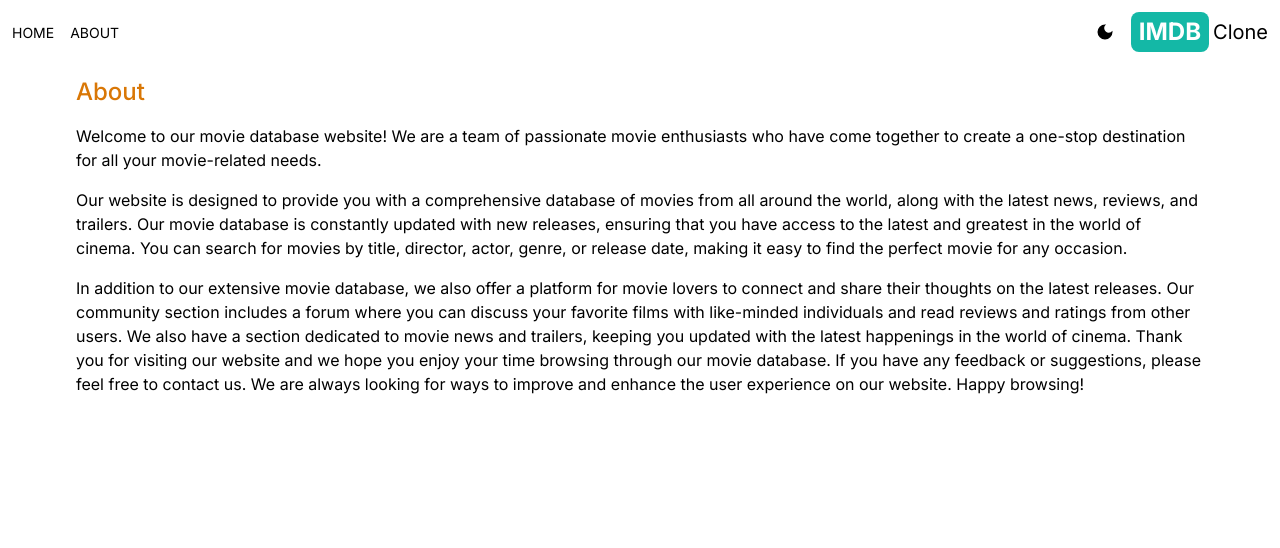
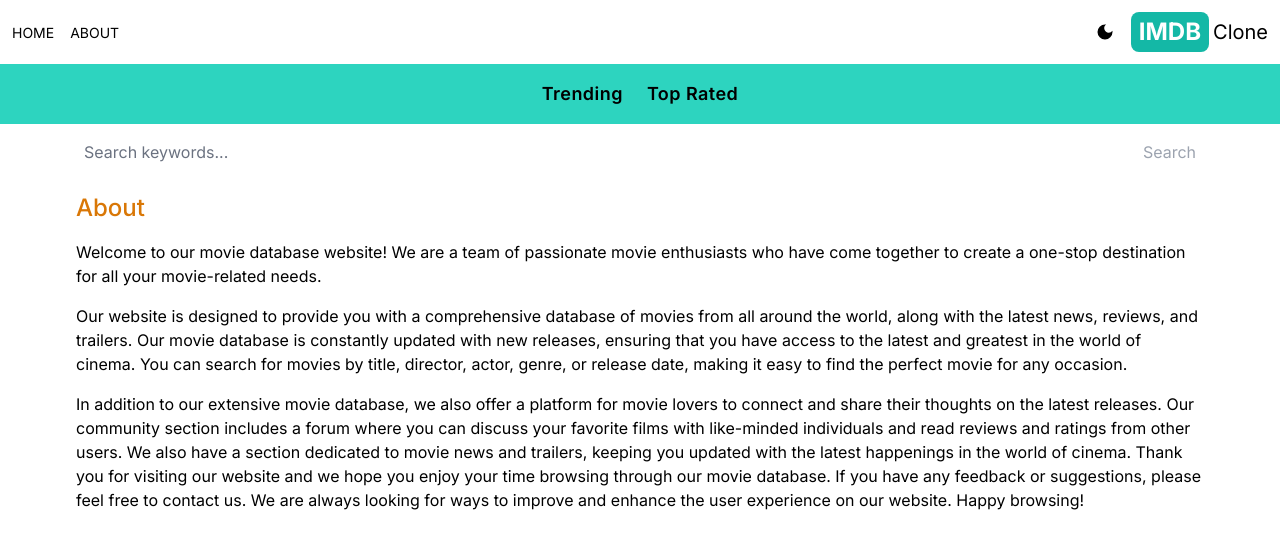
Before and after one commit to webbddev/imdb-, a Next.js app: page /about in a window 1280 px wide. Shown: the top 548 px of the page. Built offline with nearby package versions, Linux system fonts and the light colour scheme.

Commit message:
search functionality implement

```diff
--- a/next.config.mjs
+++ b/next.config.mjs
@@ -1,4 +1,14 @@
 /** @type {import('next').NextConfig} */
-const nextConfig = {};
+const nextConfig = {
+  images: {
+    remotePatterns: [
+      {
+        protocol: 'https',
+        hostname: 'image.tmdb.org',
+        pathname: '**',
+      },
+    ],
+  },
+};
 
 export default nextConfig;
--- /dev/null
+++ b/src/app/error.jsx
@@ -0,0 +1,18 @@
+'use client';
+
+export default function error({ error, reset }) {
+  return (
+    <main className='text-center mt-10'>
+      <h2 className='text-2xl mb-4'>
+        Oh No! Something went wrong. Please try again later.
+      </h2>
+      {/* <p>{error.message}</p> */}
+      <button
+        onClick={reset}
+        className='bg-amber-500 hover:bg-amber-700 text-white font-bold py-2 px-6 rounded'
+      >
+        Try Again
+      </button>
+    </main>
+  );
+}
--- a/src/app/layout.js
+++ b/src/app/layout.js
@@ -1,7 +1,10 @@
 import { Inter } from 'next/font/google';
 import './globals.css';
+import Providers from '@/Providers';
+// components
 import Header from '@/components/Header';
-import Providers from '@/Providers';
+import Navbar from '@/components/Navbar';
+import SearchBox from '@/components/SearchBox';
 
 const inter = Inter({ subsets: ['latin'] });
 
@@ -16,6 +19,8 @@ export default function RootLayout({ children }) {
       <body className={inter.className}>
         <Providers>
           <Header />
+          <Navbar />
+          <SearchBox />
           {children}
         </Providers>
       </body>
--- /dev/null
+++ b/src/app/loading.jsx
@@ -0,0 +1,9 @@
+import Image from 'next/image';
+
+export default function Loading() {
+  return (
+    <div className='flex justify-center mt-14'>
+      <Image src='/spinner.svg' alt='loading...' width={70} height={70} />
+    </div>
+  );
+}
--- /dev/null
+++ b/src/app/movie/[movieId]/page.jsx
@@ -0,0 +1,43 @@
+import Image from 'next/image';
+
+export default async function MoviePage({ params: { movieId } }) {
+  const res = await fetch(
+    `https://api.themoviedb.org/3/movie/${movieId}?api_key=${process.env.API_TMDB_KEY}`
+  );
+  const movie = await res.json();
+
+  return (
+    <div className='w-full'>
+      <div className='flex flex-col content-center md:flex-row p-4 md:pt-8 max-w-7xl mx-auto md:space-x-6'>
+        {/* Displaying the movie's backdrop or poster image */}
+        <Image
+          src={`
+        https://image.tmdb.org/t/p/original/${
+          movie.backdrop_path || movie.poster_path
+        }
+        `}
+          alt={movie.title}
+          width={500}
+          height={300}
+          className='rounded-lg border-4 border-teal-600'
+          style={{ maxWidth: '100%', height: '100%' }}
+        />
+        {/* Displaying the movie's title, overview, release date, and rating */}
+        <div className='p-2'>
+          <h2 className='text-lg mb-3 font-bold'>
+            {movie.title || movie.name}
+          </h2>
+          <p className='text-lg mb-3'>{movie.overview}</p>
+          <p className='mb-3'>
+            <span className='font-semibold mr-1'>Date Released:</span>
+            {movie.release_date || movie.first_air_date}
+          </p>
+          <p className='mb-3'>
+            <span className='font-semibold mr-1'>Rating:</span>
+            {movie.vote_average.toFixed(1)}
+          </p>
+        </div>
+      </div>
+    </div>
+  );
+}
--- /dev/null
+++ b/src/app/search/[searchTerm]/page.jsx
@@ -0,0 +1,18 @@
+import Results from '@/components/Results';
+
+export default async function SearchPage({ params }) {
+  const searchTerm = params.searchTerm;
+  const res = await fetch(
+    `https://api.themoviedb.org/3/search/movie?api_key=${process.env.API_TMDB_KEY}&query=${searchTerm}&language=en-US&page=1&include_adult=false`
+  );
+  const data = await res.json();
+  const results = data.results;
+  return (
+    <div>
+      {results &&
+        results.length ===
+        <h1 className='text-center pt-6'>No results found</h1>}
+      {results && <Results results={results} />}
+    </div>
+  );
+}
--- a/src/components/Card.jsx
+++ b/src/components/Card.jsx
@@ -23,9 +23,9 @@ export default function Card({ result }) {
         <p className='line-clamp-2 text-sm md:text-md mb-2 dark:text-slate-100'>
           {result.overview}
         </p>
-        <p className='text-sm flex items-center'>
+        <p className='text-sm flex justify-between items-center'>
           Released: {result.release_date || result.first_air_date}
-          <div className='flex text-amber-600 dark:text-amber-400'>
+          <div className='flex text-amber-600 dark:text-amber-400 mr-2'>
             <FiThumbsUp className='h-5 mr-1 ml-3 ' />
             {result.vote_count}
           </div>
--- a/src/components/Header.jsx
+++ b/src/components/Header.jsx
@@ -11,6 +11,7 @@ export default function Header() {
         <MenuItem title='home' address='/' Icon={AiFillHome} />
         <MenuItem title='about' address='/about' Icon={BsFillInfoCircleFill} />
       </div>
+
       <div className='flex items-center gap-4'>
         <DarkModeSwitch />
         <Link href={'/'} className='flex gap-1 items-center'>
--- /dev/null
+++ b/src/components/Navbar.jsx
@@ -0,0 +1,44 @@
+// import NavbarItem from './NavbarItem';
+
+// export default function Navbar() {
+//   return (
+//     <div className='flex dark:bg-teal-600 bg-teal-100 p-4 lg:text-lg justify-center gap-6'>
+//       <NavbarItem title='Trending' param='fetchTrending' />
+//       <NavbarItem title='Top Rated' param='fetchTopRated' />
+//     </div>
+//   );
+// }
+
+'use client';
+
+import Link from 'next/link';
+import { useSearchParams } from 'next/navigation';
+
+const links = [
+  { title: 'Trending', param: 'fetchTrending' },
+  { title: 'Top Rated', param: 'fetchTopRated' },
+];
+
+export default function Navbar() {
+  const searchParams = useSearchParams();
+  const genre = searchParams.get('genre');
+
+  return (
+    <div className='flex dark:bg-teal-700 bg-teal-400 p-4 lg:text-lg justify-center gap-6 tracking-wide'>
+      {links.map((link, index) => (
+        <div key={index}>
+          {/* Dynamically style the links based on the 'genre' query parameter value */}
+          <Link
+            className={`hover:text-amber-500 font-semibold ${
+              genre === link.param &&
+              'underline underline-offset-8 decoration-4 decoration-amber-500 rounded-lg'
+            }`}
+            href={`/?genre=${link.param}`}
+          >
+            {link.title}
+          </Link>
+        </div>
+      ))}
+    </div>
+  );
+}
--- /dev/null
+++ b/src/components/Results.jsx
@@ -0,0 +1,11 @@
+import Card from './Card';
+
+export default function Results({ results }) {
+  return (
+    <div className='sm:grid sm:grid-cols-2 lg:grid-cols-3 xl:grid-cols-4 2xl:grid-cols-4 max-w-7xl mx-auto py-4 gap-2 '>
+      {results.map((result) => (
+        <Card key={result.id} result={result} className='w-[500px]' />
+      ))}
+    </div>
+  );
+}
--- /dev/null
+++ b/src/components/SearchBox.jsx
@@ -0,0 +1,33 @@
+'use client';
+
+import { useState } from 'react';
+import { useRouter } from 'next/navigation';
+
+export default function SearchBox() {
+  const [search, setSearch] = useState('');
+  const router = useRouter();
+  const handleSubmit = (e) => {
+    e.preventDefault();
+    router.push(`/search/${search}`);
+  };
+  return (
+    <form
+      className='flex justify-between px-5 max-w-6xl mx-auto'
+      onSubmit={handleSubmit}
+    >
+      <input
+        type='text'
+        placeholder='Search keywords...'
+        className='w-full h-14 rounded-md placeholder-gray-500 outline-none bg-transparent flex-1'
+        value={search}
+        onChange={(e) => setSearch(e.target.value)}
+      />
+      <button
+        className='text-amber-600 disabled:text-gray-400'
+        disabled={search === ''}
+      >
+        Search
+      </button>
+    </form>
+  );
+}
```
Also changed, not shown: public/spinner.svg (added), 1 other file (tests, documents, lock files or other folders).
